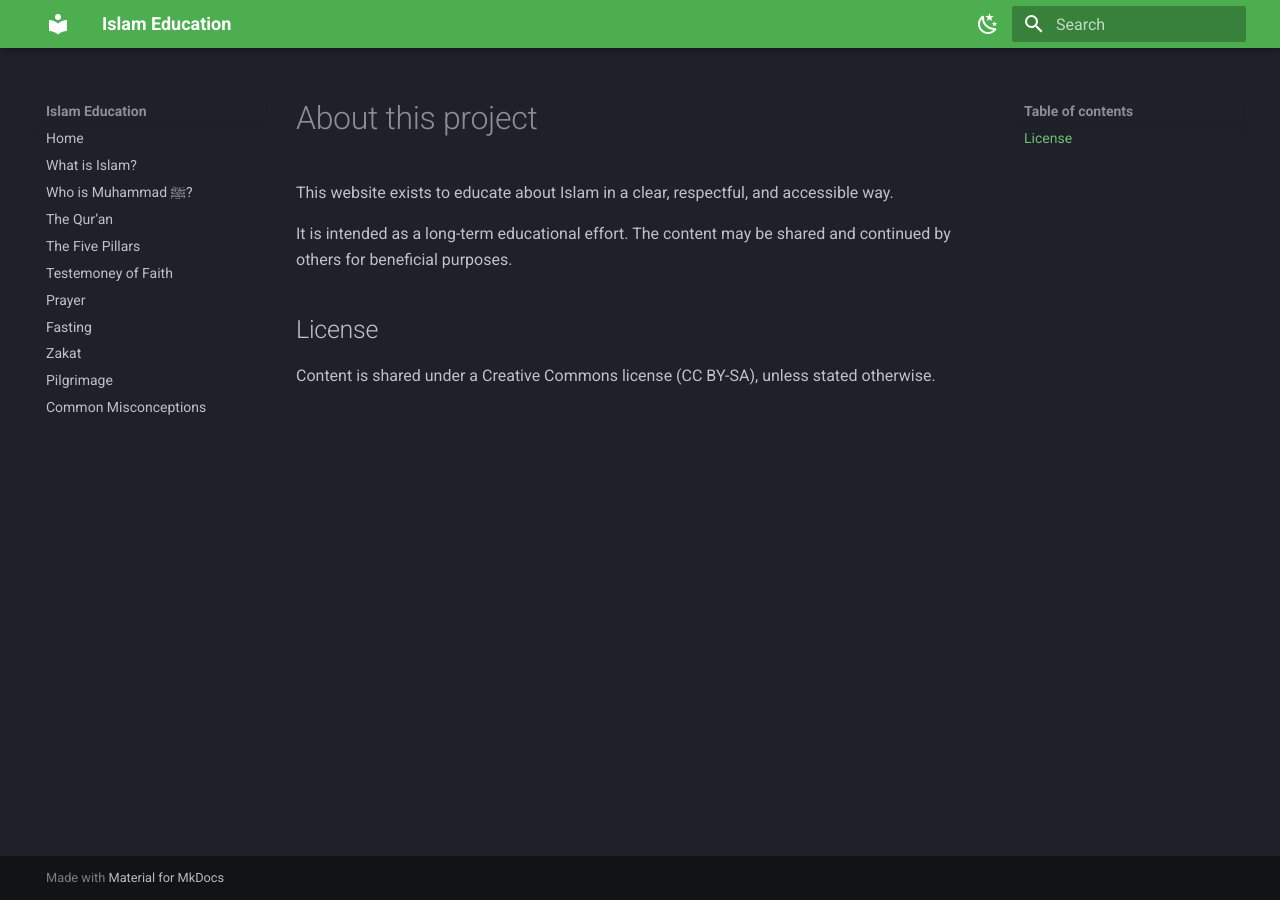
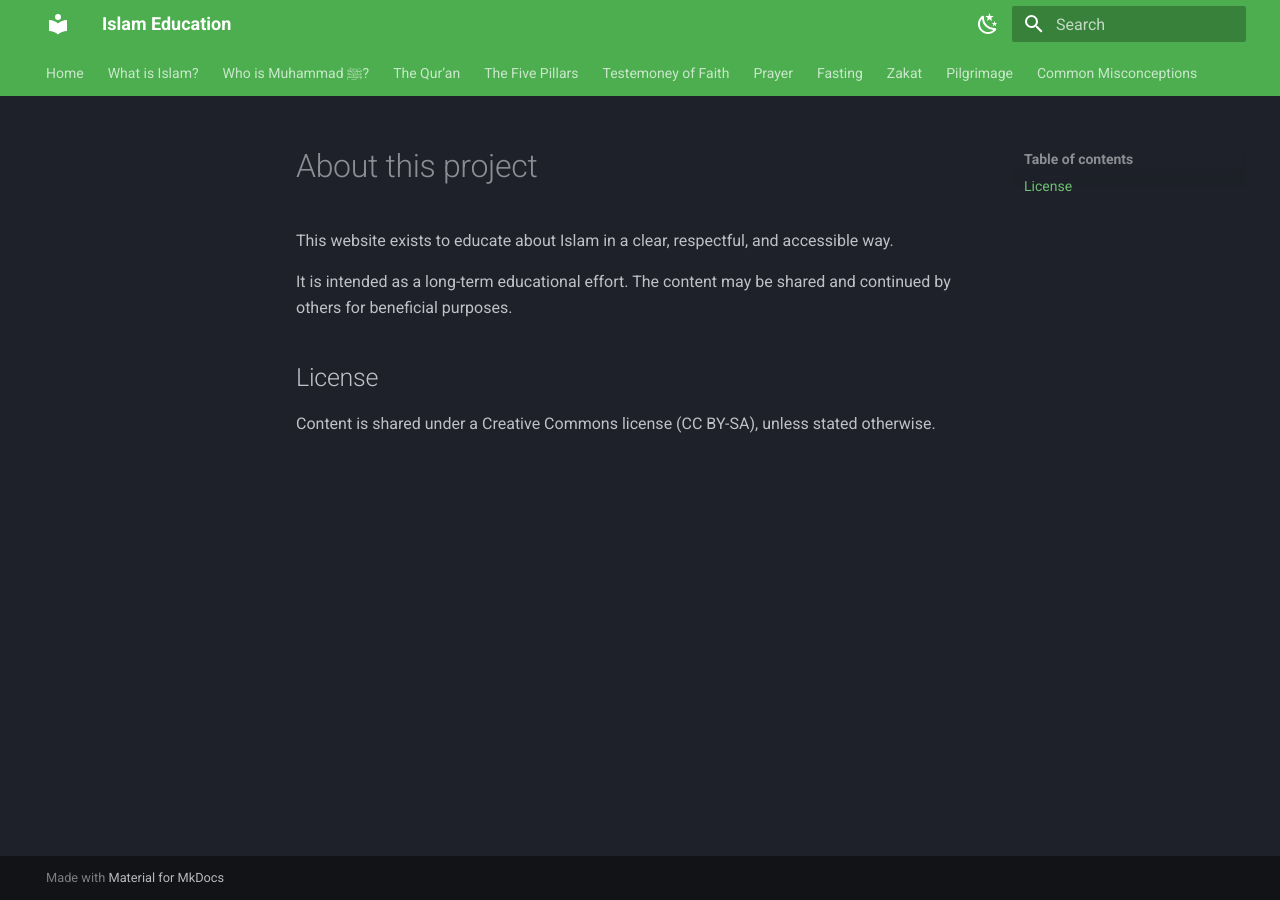
Before and after one commit to islam-education/islam-education, an MkDocs documentation site: the page built from docs/about.md, in a window 1280 px wide. Built offline with MkDocs 1.6.1 and Material for MkDocs 9.7.7, drawn with Linux system fonts in a browser that asks for light colours.

Commit message:
Update mkdocs.yml

```diff
--- a/mkdocs.yml
+++ b/mkdocs.yml
@@ -4,6 +4,15 @@ site_url: https://islam-education.com
 
 theme:
   name: material
+  features:
+    - navigation.instant
+    - navigation.tabs
+    - navigation.sections
+    - navigation.top
+    - content.code.copy
+    - toc.integrate: false
+    - footer.hide_generator
+
   palette:
 
     - scheme: slate
```
